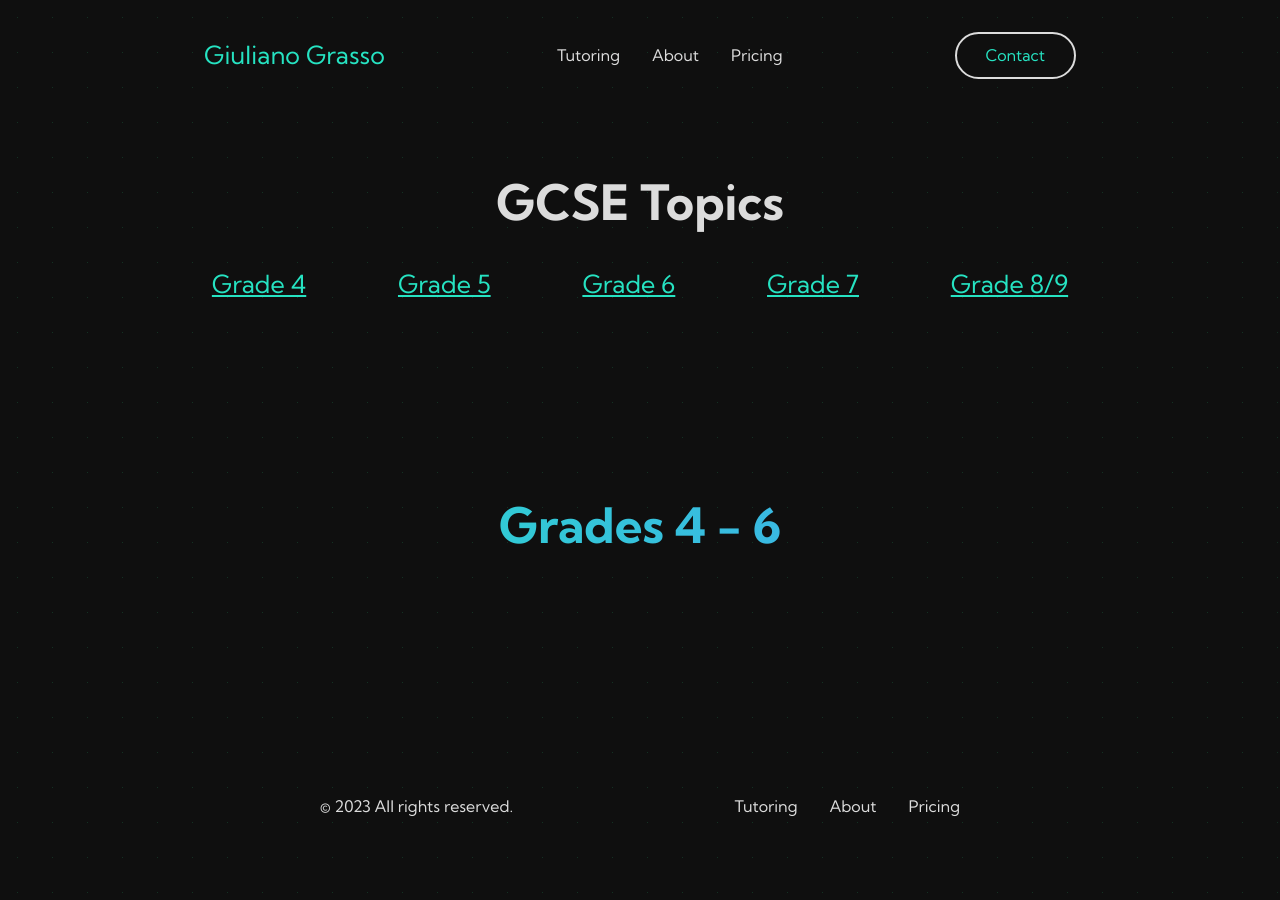
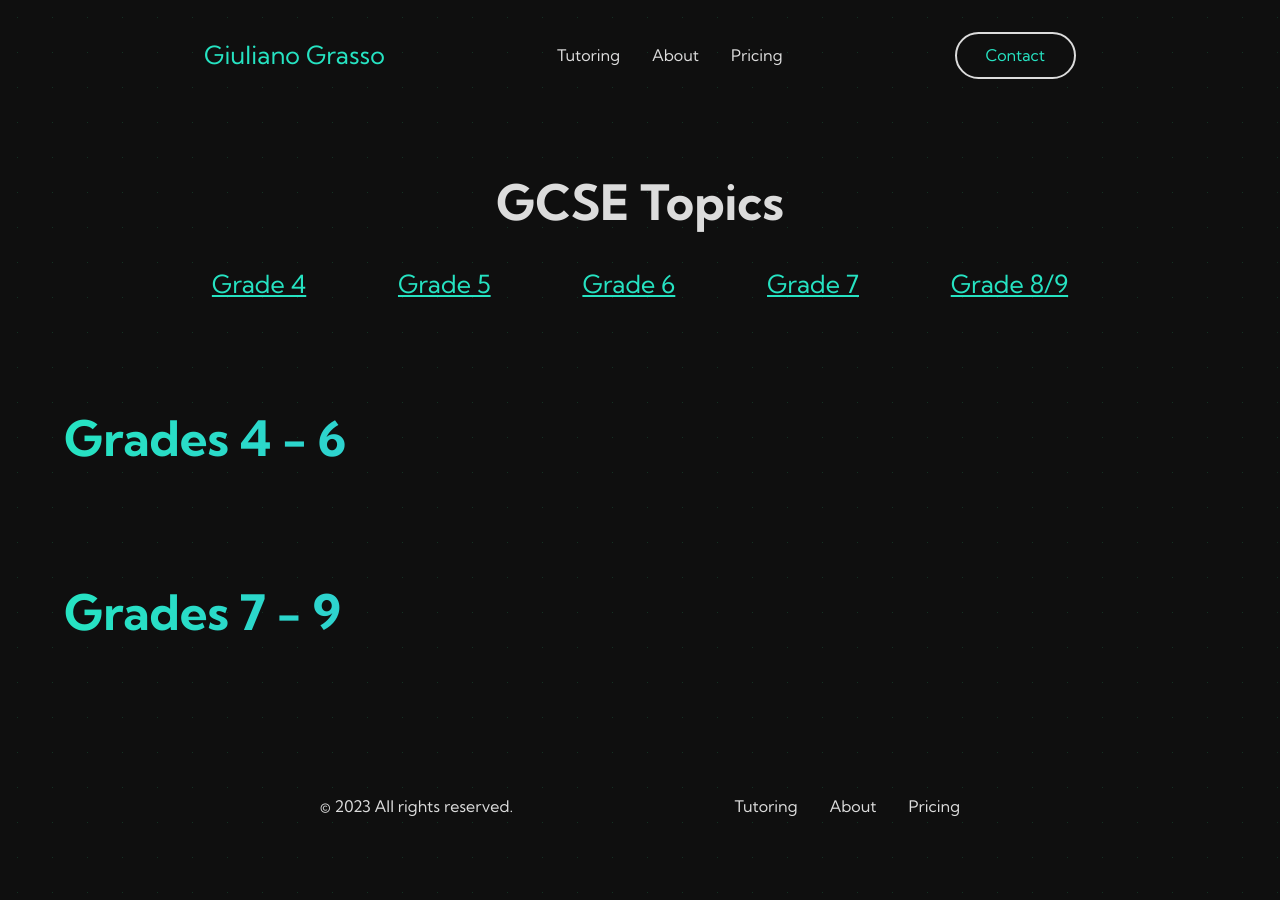
Before and after one commit to GG1982/Jekyll-ggmaths, a Jekyll site: the page built from pages/gcse-topics.html, in a window 1280 px wide. Built offline with Jekyll 4.4.1, drawn with Linux system fonts in a browser that asks for light colours.

Commit message:
update gcse topics

```diff
--- a/pages/gcse-topics.html
+++ b/pages/gcse-topics.html
@@ -18,8 +18,28 @@ custom_css: secondary
     </nav>
 
 
-    <section class="text-center">
+    <section class="">
         <h3 class="fancy-text font-4 ">Grades 4 - 6</h3>
+
+        {% for pdf in site.static_files %}
+            {% if pdf.path contains 'Grade_4-6' %}
+                {% for paper in pdf.path %}
+                    <li><a target="_blank" rel="noopener" href="{{ site.url }}{{ pdf.path }}">{{ pdf.name | replace: '_', " " | remove: ".pdf"}}</a></li>
+                {% endfor %}
+            {% endif %}
+        {% endfor %}
+    </section>
+
+    <section class="">
+        <h3 class="fancy-text font-4 ">Grades 7 - 9</h3>
+
+        {% for pdf in site.static_files %}
+            {% if pdf.path contains 'Grade_7-9' %}
+                {% for paper in pdf.path %}
+                    <li><a target="_blank" rel="noopener" href="{{ site.url }}{{ pdf.path }}">{{ pdf.name | replace: '_', " " | remove: ".pdf"}}</a></li>
+                {% endfor %}
+            {% endif %}
+        {% endfor %}
     </section>
 
 </main>
```
Also changed, not shown: 25 other files.
